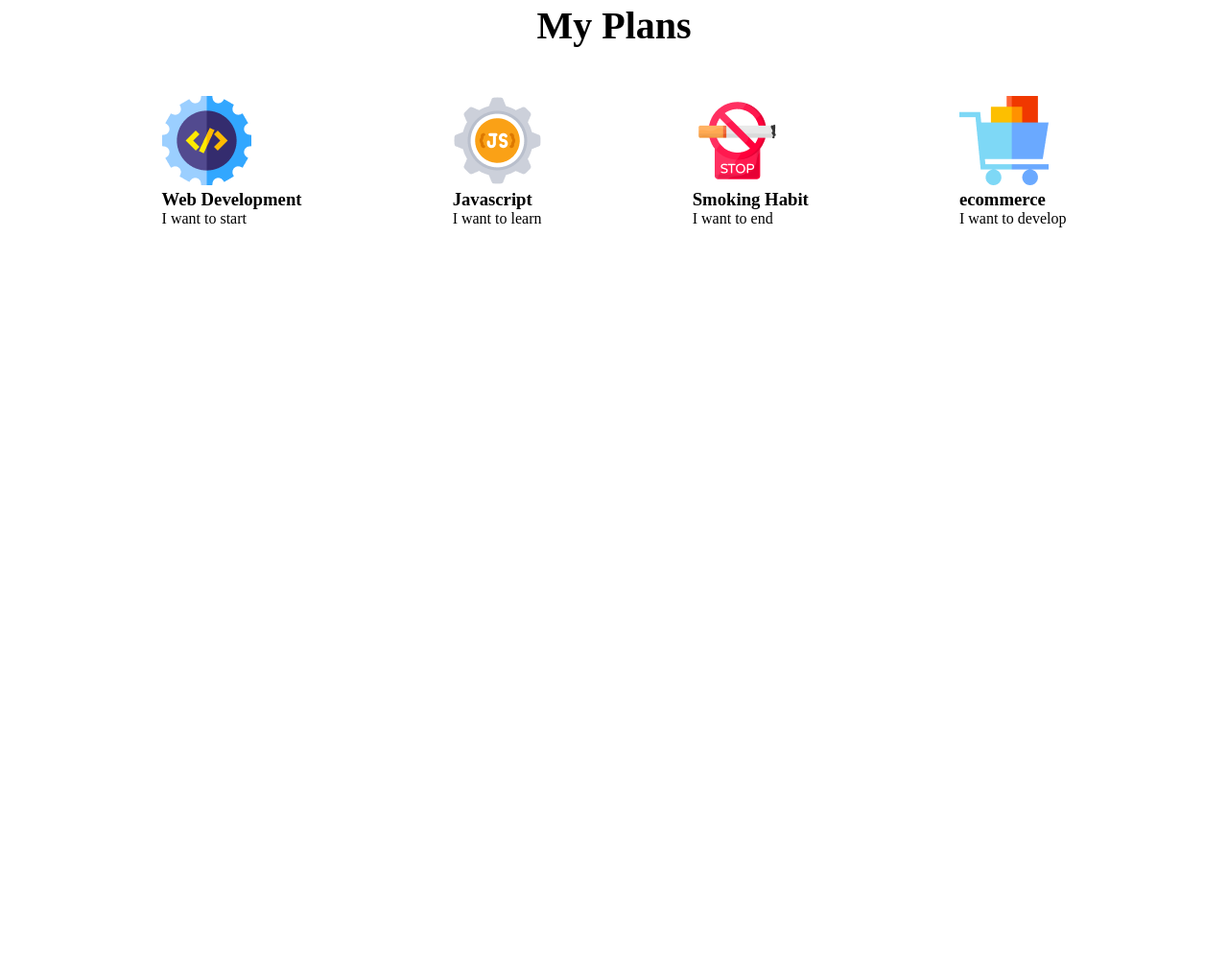
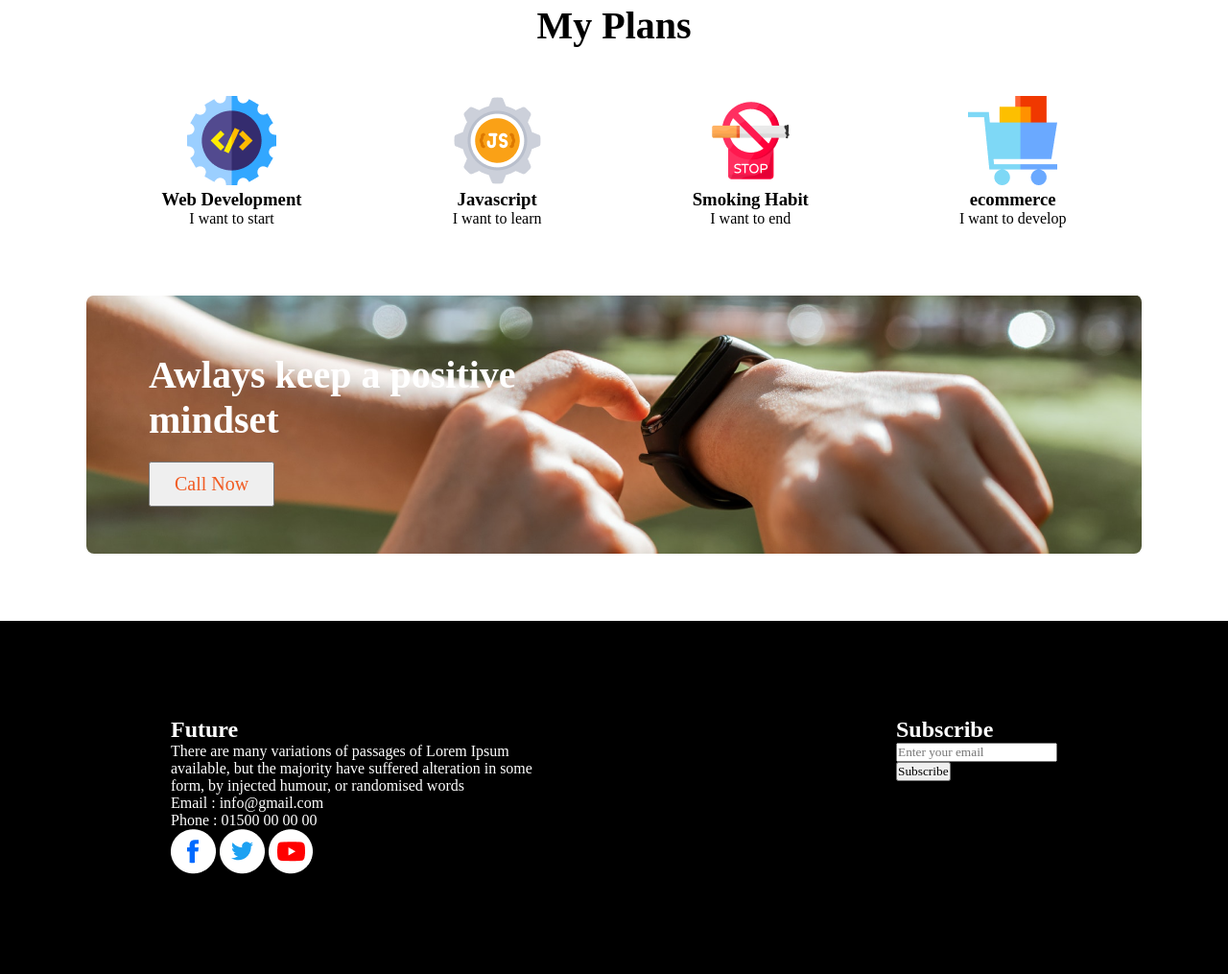
Before and after one commit to pipas-hasan/home-task1, a plain HTML site: page index.html in a window 1280 px wide. Shown: the part 1667-2682 px from the top of the page at 96% size. Before the commit the page ends 1974 px from the top, so only its background shows below. Drawn offline with Linux system fonts and the light colour scheme.

Commit message:
footer section

```diff
--- a/index.html
+++ b/index.html
@@ -69,7 +69,38 @@
                 </div>
             </div>
         </section>
+        <!-- Last section -->
+        <section id="last-section">
+            <div class="last-container">
+                <h2 class="last-title">Awlays keep a positive<br> mindset</h2>
+                <button class="last-btn">Call Now</button>
+            </div>
+        </section>
     </main>
-    <footer></footer>
+    <footer id="footer-section">
+        <div class="footer-container">
+            <div class="footer-left">
+                <div class="footer-text">
+                    <h2>Future</h2>
+                    <p>There are many variations of passages of Lorem Ipsum available, but the majority have suffered alteration in some form, by injected humour, or randomised words</p>
+                    <p>Email : info@gmail.com</p>
+                    <p>Phone : 01500 00 00 00</p>
+                </div>
+                <div class="footer-icon">
+                    <img src="./icon/fb.png" alt="">
+                    <img src="./icon/twitter.png" alt="">
+                    <img src="./icon/youtube.png" alt="">
+                </div>
+            </div>
+            <div class="footer-right">
+                <div class="footer-email">
+                    <h2>Subscribe</h2>
+                    <input type="text" placeholder="Enter your email" name="email">
+
+                </div>
+                <button>Subscribe</button>
+            </div>
+        </div>
+    </footer>
 </body>
 </html>
--- a/style.css
+++ b/style.css
@@ -113,4 +113,57 @@ li::marker {
     justify-content: space-around;
     width: 1100px;
     margin: 0px auto;
+    text-align: center;
 }
+
+/* -------last-section------- */
+#last-section{
+    margin: 70px 0px;
+}
+
+.last-container{
+    background: url('./images/watch.png');
+    width: 1100px;
+    height: 270px;
+    margin: 0px auto;
+    padding: 60px 65px;
+    border-radius: 8px;
+}
+
+.last-title{
+    font-size: 40px;
+    font-weight: 700px;
+    color: #FFF;
+}
+
+
+.last-btn{
+    font-size: 20px;
+    font-weight: 600px;
+    color: #F15B22;
+    padding: 10px 25px;
+    margin-top: 20px;
+}
+
+
+/* footer----------- */
+
+
+.footer-container{
+     display: flex;
+     justify-content: space-around;
+     background-color: #000;
+     color: #fff;
+     padding: 100px 0px;
+}
+
+.footer-left{
+    width: 400px;
+}
+.footer-right{
+    flex-direction: column;
+    overflow: hidden;
+}
+.footer-email{
+    flex-direction: column;
+}
```
